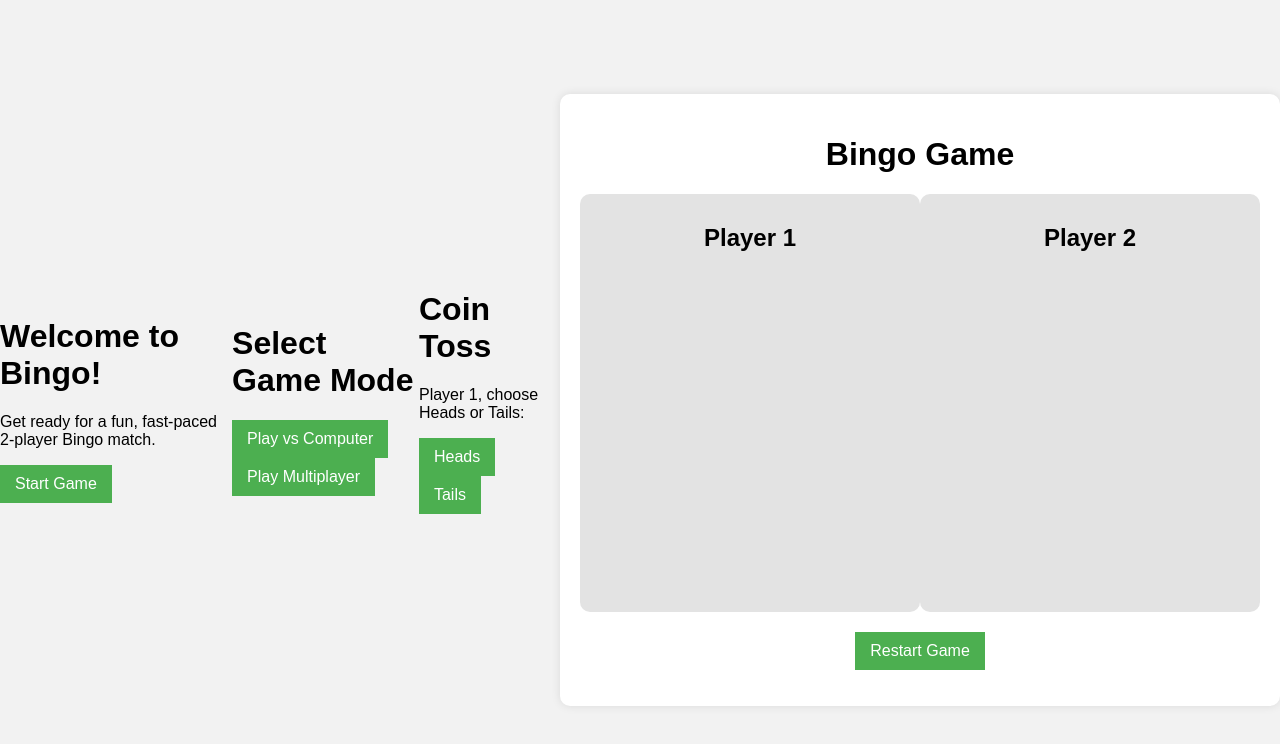
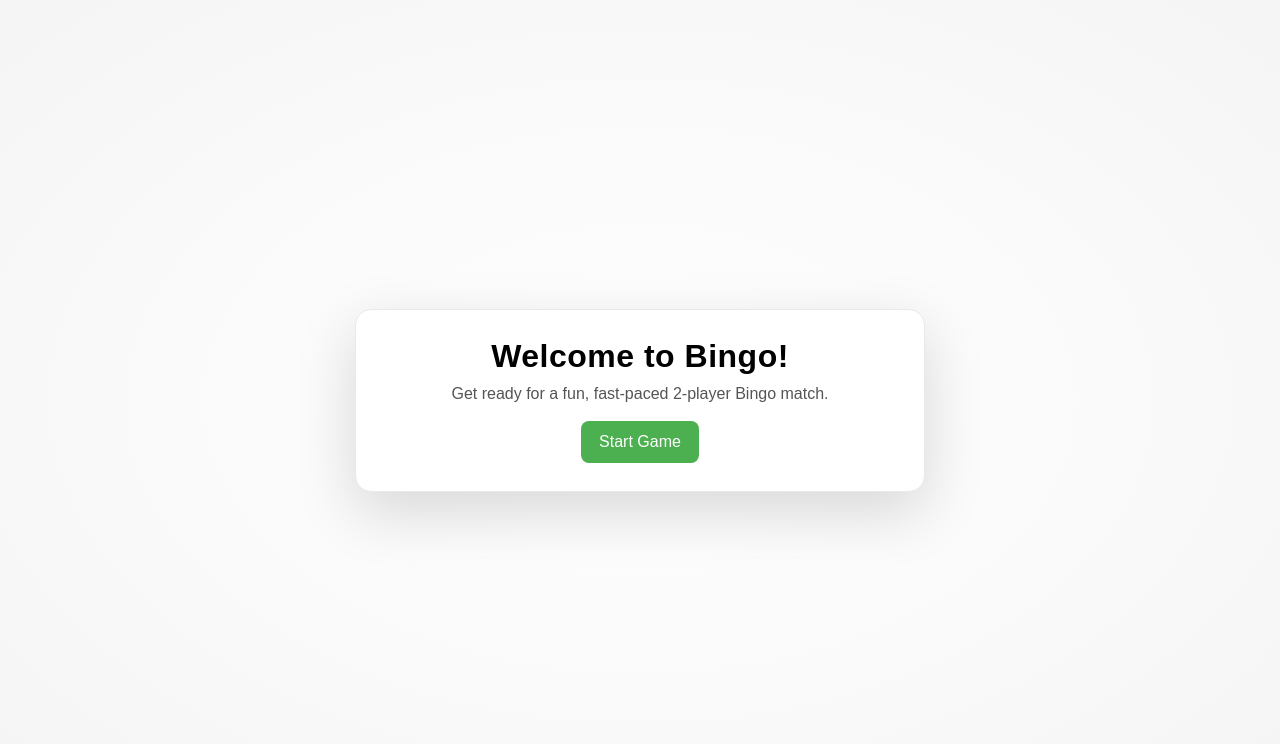
Before and after one commit to Benakaprasad/Bingo, a plain HTML site: page index.html in a window 1280 px wide. Drawn offline with Linux system fonts and the light colour scheme.

Commit message:
Update style.css

```diff
--- a/style.css
+++ b/style.css
@@ -1,3 +1,4 @@
+/* ===== BODY & GENERAL LAYOUT ===== */
 body {
   font-family: Arial, sans-serif;
   margin: 0;
@@ -9,6 +10,7 @@ body {
   height: 100vh;
 }
 
+/* ===== GAME CONTAINER ===== */
 .game-container {
   text-align: center;
   background-color: white;
@@ -16,8 +18,10 @@ body {
   box-shadow: 0 0 10px rgba(0, 0, 0, 0.1);
   border-radius: 10px;
   width: 80%;
+  z-index: 1; /* below promo when active */
 }
 
+/* ===== PLAYER BOARDS ===== */
 .players {
   display: flex;
   justify-content: space-around;
@@ -52,26 +56,32 @@ body {
 
 .bingo-board div.strike {
   background-color: #ff6666;
-  text-decoration: line-through;
 }
 
+/* ===== NUMBER BAR & BUTTONS ===== */
 .number-bar {
   margin-top: 20px;
 }
 
 button {
   padding: 10px 15px;
-  background-color: #4CAF50;
+  background-color: #4caf50;
   color: white;
   border: none;
   cursor: pointer;
   font-size: 16px;
+  border-radius: 5px;
 }
 
 button:hover {
   background-color: #45a049;
 }
 
+.hidden-board {
+  display: none;
+}
+
+/* ===== RESPONSIVE BOARDS ===== */
 @media (max-width: 768px) {
   .bingo-board {
     grid-template-columns: repeat(5, 40px);
@@ -85,3 +95,74 @@ button:hover {
     grid-template-rows: repeat(5, 30px);
   }
 }
+
+/* ===== PROMO OVERLAY ===== */
+.promo-overlay {
+  position: fixed;
+  inset: 0;
+  background: radial-gradient(90% 90% at 50% 50%, #ffffff 0%, #f2f2f2 100%);
+  display: flex;
+  justify-content: center;
+  align-items: center;
+  z-index: 999; /* above game */
+  animation: fadeIn 300ms ease-out;
+}
+
+.promo-overlay.hidden {
+  display: none;
+}
+
+.promo-card {
+  width: min(520px, 90vw);
+  background: white;
+  border-radius: 16px;
+  padding: 28px 24px;
+  box-shadow: 0 20px 60px rgba(0,0,0,0.15);
+  text-align: center;
+  border: 1px solid #e9e9e9;
+}
+
+.promo-card h1 {
+  margin: 0 0 10px;
+  font-size: 32px;
+  letter-spacing: 0.5px;
+}
+
+.promo-card p {
+  margin: 0 0 18px;
+  color: #555;
+}
+
+.promo-card button {
+  padding: 12px 18px;
+  background-color: #4caf50;
+  color: white;
+  border: none;
+  cursor: pointer;
+  font-size: 16px;
+  border-radius: 8px;
+}
+
+.promo-card button:hover {
+  background-color: #45a049;
+}
+
+#toss-overlay .toss-choice {
+  margin: 5px;
+  padding: 10px 15px;
+  background-color: #2196F3;
+  border: none;
+  color: white;
+  border-radius: 6px;
+  cursor: pointer;
+}
+
+#toss-overlay .toss-choice:hover {
+  background-color: #0b7dda;
+}
+
+/* ===== ANIMATIONS ===== */
+@keyframes fadeIn {
+  from { opacity: 0; transform: translateY(6px); }
+  to { opacity: 1; transform: translateY(0); }
+}
```
